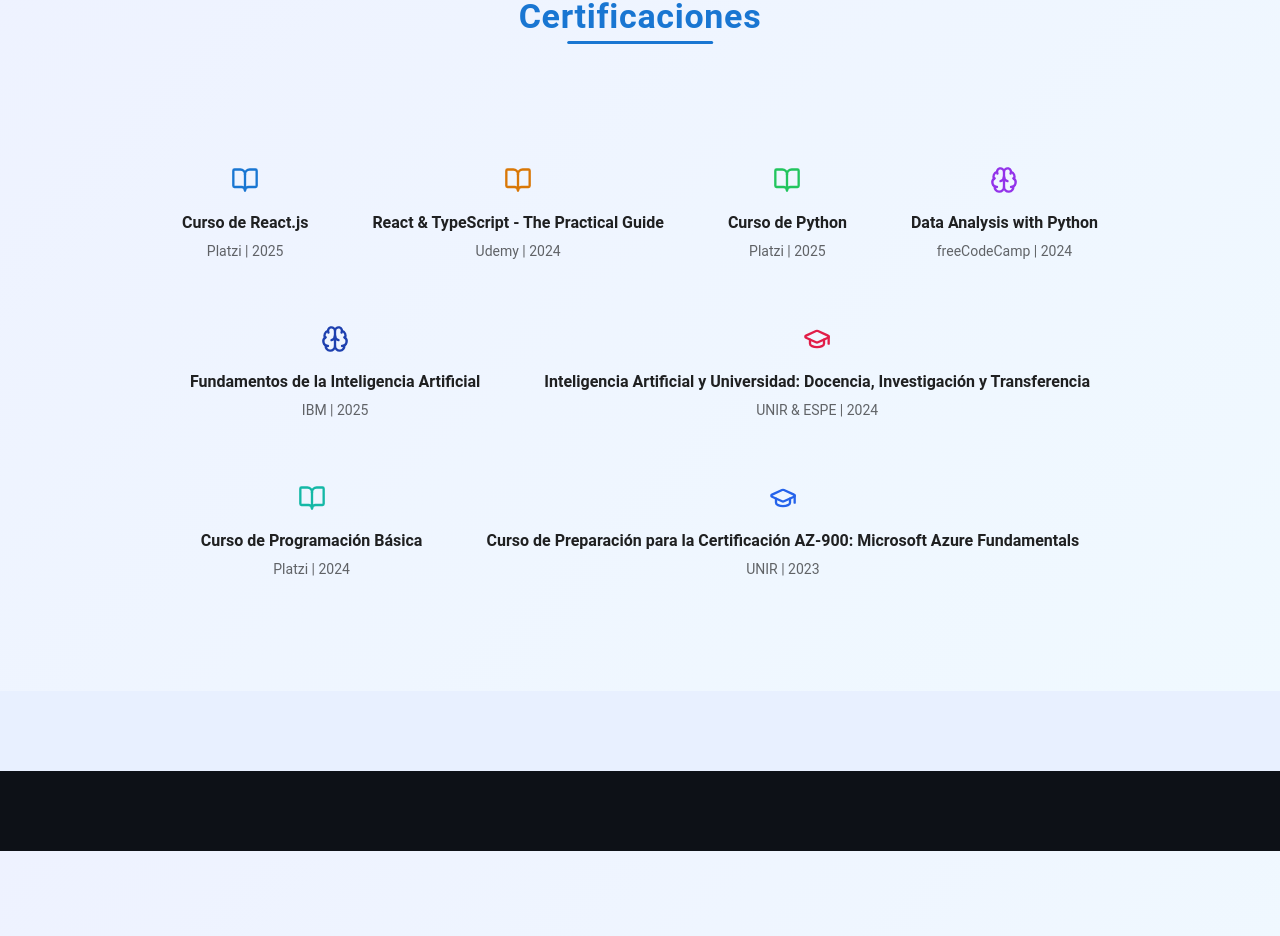
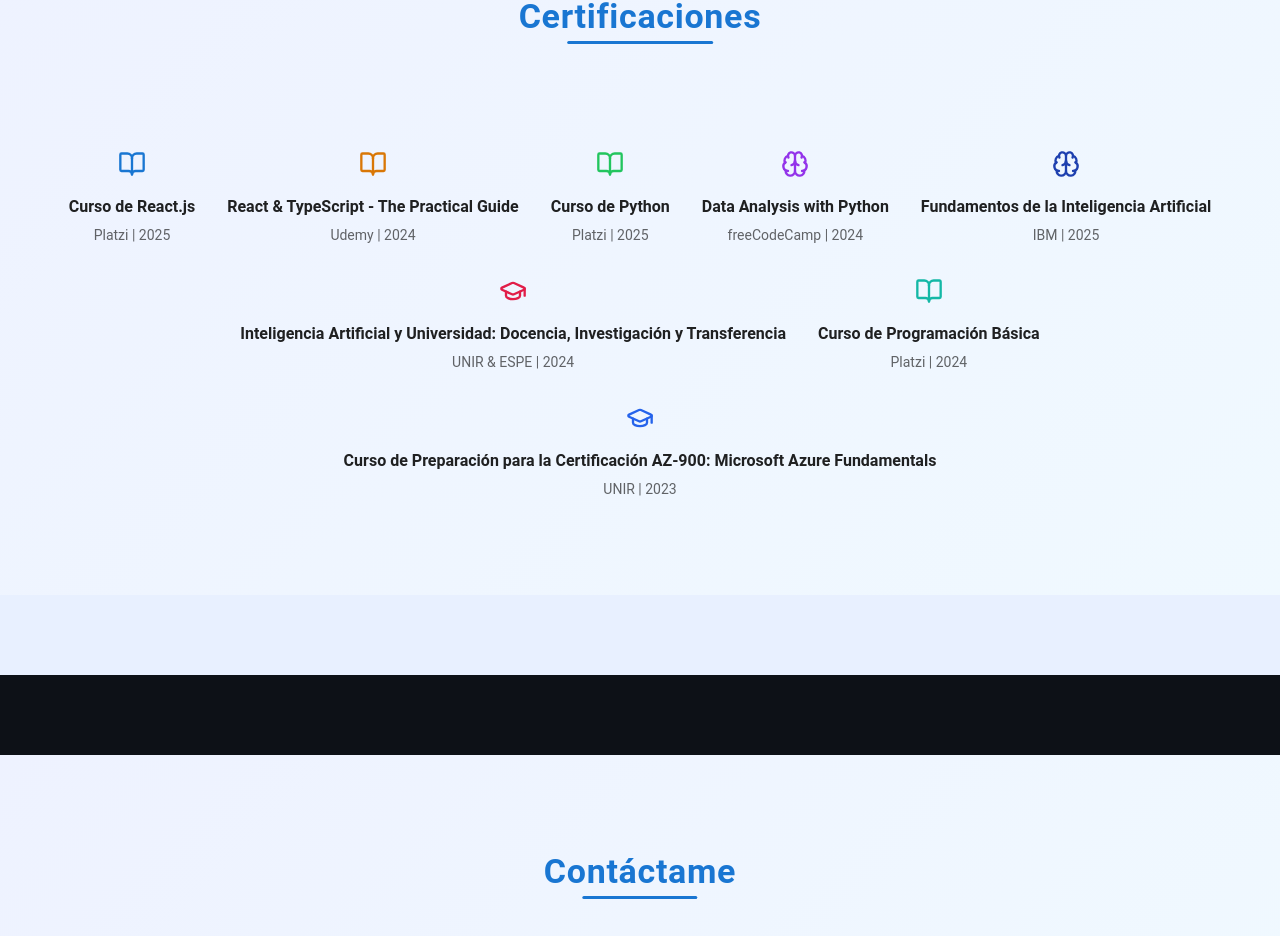
Before and after one commit to Patogol35/jorgito, a React (Vite) app: page / in a window 1280 px wide. Shown: the part 2769-3705 px from the top of the page. Built offline with nearby package versions, Linux system fonts and the light colour scheme.

Commit message:
Update Certifications.jsx

```diff
--- a/src/components/Certifications.jsx
+++ b/src/components/Certifications.jsx
@@ -59,24 +59,17 @@ export default function Certifications() {
           </Typography>
         </motion.div>
 
-        {/* Grid de certificaciones flotantes */}
+        {/* Grid flotante */}
         <Grid container spacing={4} justifyContent="center">
           {certificaciones.map((c, i) => (
             <Grid item xs={12} sm={6} md={4} lg={3} key={i}>
               <motion.div
-                initial={{ opacity: 0, scale: 0.9 }}
-                whileInView={{ opacity: 1, scale: 1 }}
+                initial={{ opacity: 0, y: 20 }}
+                whileInView={{ opacity: 1, y: 0 }}
                 transition={{ duration: 0.5, delay: i * 0.1 }}
-                whileHover={{ scale: 1.05, y: -5 }}
+                whileHover={{ y: -5, scale: 1.05 }}
               >
-                <Box
-                  sx={{
-                    textAlign: "center",
-                    p: 2,
-                    borderRadius: "12px",
-                    transition: "all 0.3s ease-in-out",
-                  }}
-                >
+                <Box sx={{ textAlign: "center" }}>
                   <Box sx={{ mb: 1 }}>{c.icon}</Box>
                   <Typography variant="subtitle1" sx={{ fontWeight: "bold", mb: 0.5 }}>
                     {c.titulo}
```
